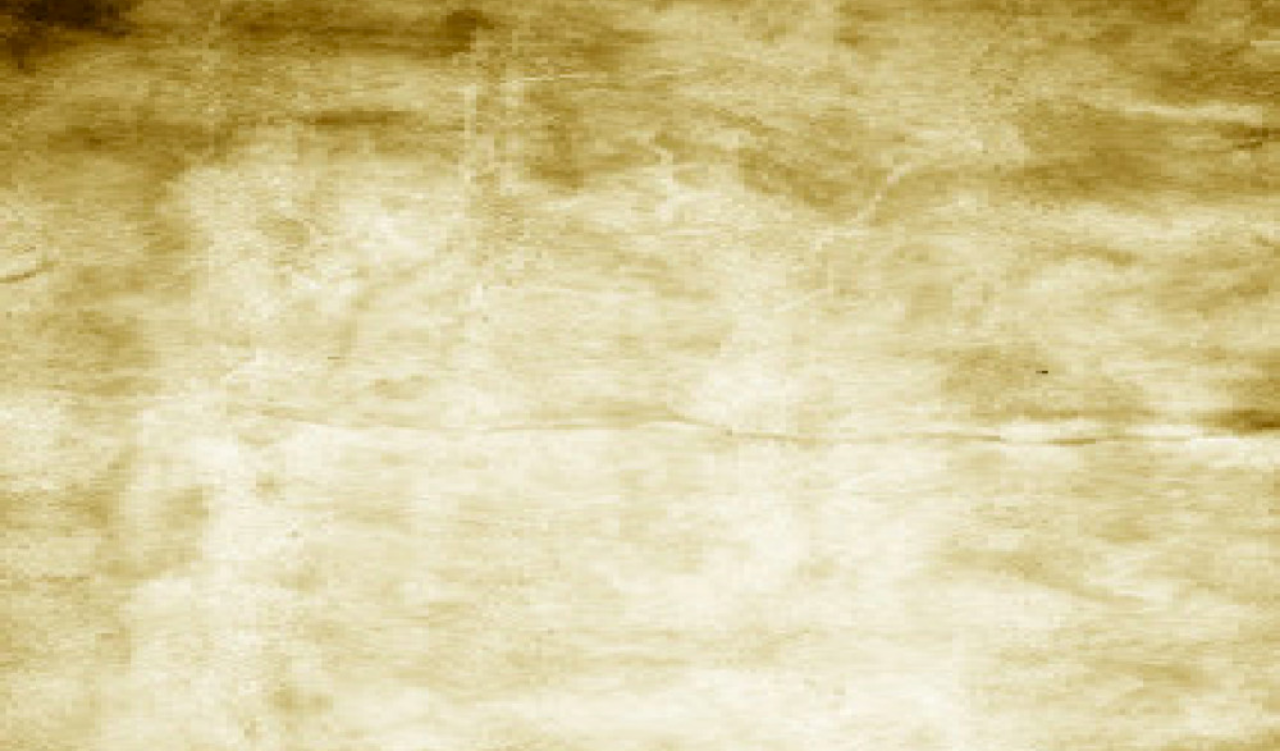
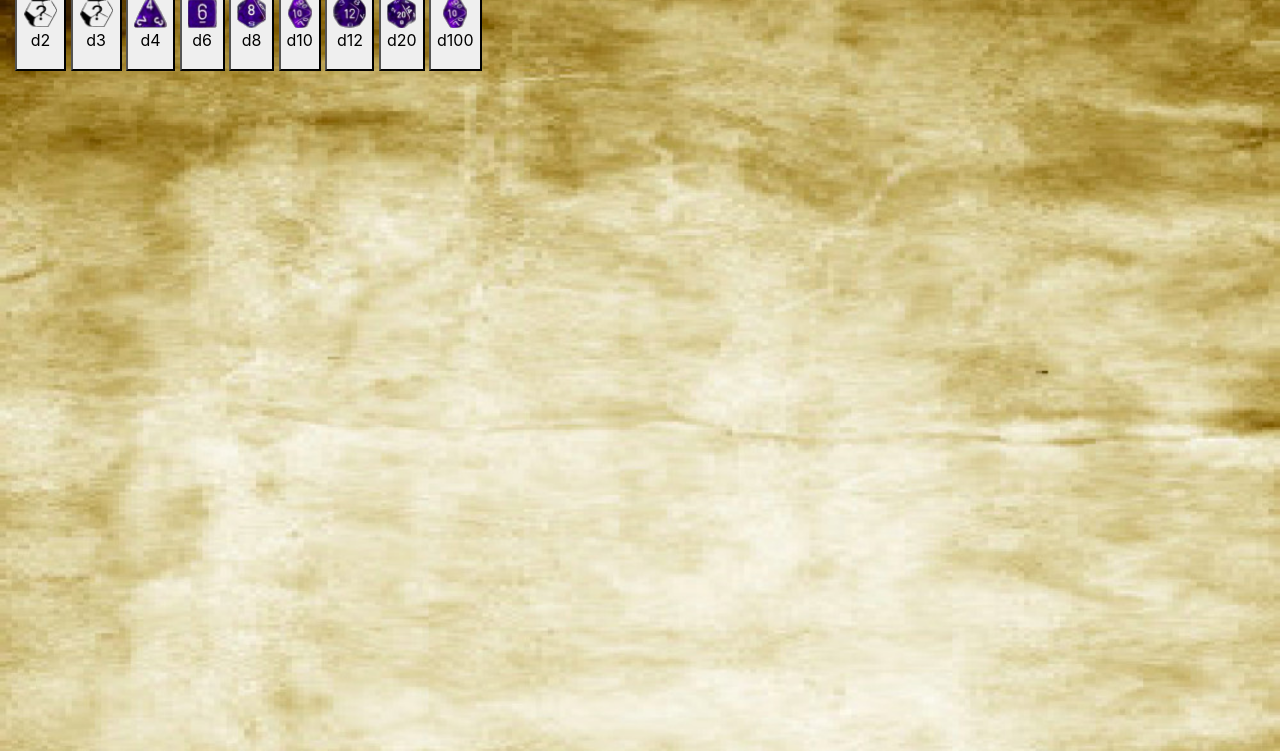
Before and after one commit to Kerpatric/roller, a plain HTML site: page player.html in a window 1280 px wide. Shown: the part 49-800 px from the top of the page. Drawn offline with nearby package versions, Linux system fonts and the light colour scheme.

Commit message:
added dice images and d100 roll function

```diff
--- a/assets/script/player.js
+++ b/assets/script/player.js
@@ -8,6 +8,7 @@ $(document).ready(function(){
     var d10 = 0;
     var d12 = 0;
     var d20 = 0;
+    var d100 = 0;
 
 
     //Dice rolling functions
@@ -43,4 +44,8 @@ $(document).ready(function(){
         var a = Math.floor(Math.random() * 20) + 1;  // returns a number between 1 and 20
         return a;
     }
+    function rolld100(min, max) {
+        var a = Math.floor(Math.random() * 100) + 1;  // returns a number between 1 and 100
+        return a;
+    }
 });
--- a/player.html
+++ b/player.html
@@ -25,6 +25,44 @@
         <div data-spy="scroll" data-offset="0">
         </div>
         <div id="dice">
+            <footer>
+                <button id="d2">
+                    <img src="assets/images/du.png">
+                    <p>d2</p>
+                </button>
+                <button id="d3">
+                    <img src="assets/images/du.png">
+                    <p>d3</p>
+                </button>
+                <button id="d4">
+                    <img src="assets/images/d4.png">
+                    <p>d4</p>
+                </button>
+                <button id="d6">
+                    <img src="assets/images/d6.png">
+                    <p>d6</p>
+                </button>
+                <button id="d8">
+                    <img src="assets/images/d8.png">
+                    <p>d8</p>
+                </button>
+                <button id="d10">
+                    <img src="assets/images/dP.png">
+                    <p>d10</p>
+                </button>
+                <button id="d12">
+                    <img src="assets/images/d12.png">
+                    <p>d12</p>
+                </button>
+                <button id="d20">
+                    <img src="assets/images/d20.png">
+                    <p>d20</p>
+                </button>
+                <button id="d100">
+                    <img src="assets/images/dP.png">
+                    <p>d100</p>
+                </button>
+            </footer>
         </div>
     </div>
     <script src="/assets/script/player.js"></script>
```
Also changed, not shown: 1 other file.
